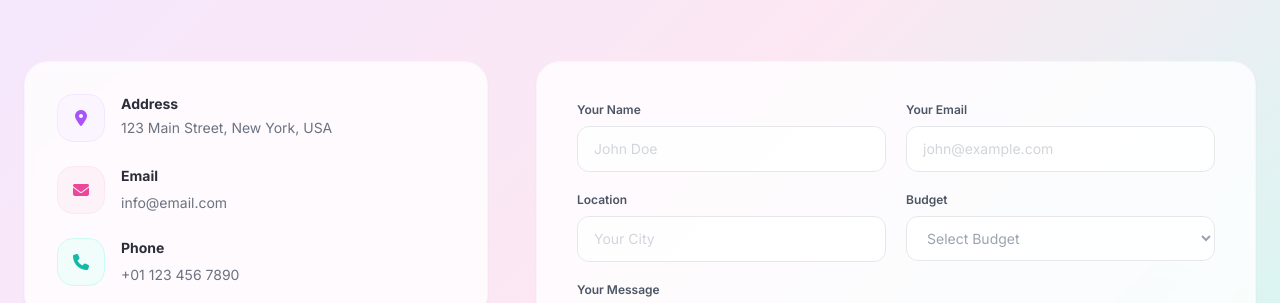
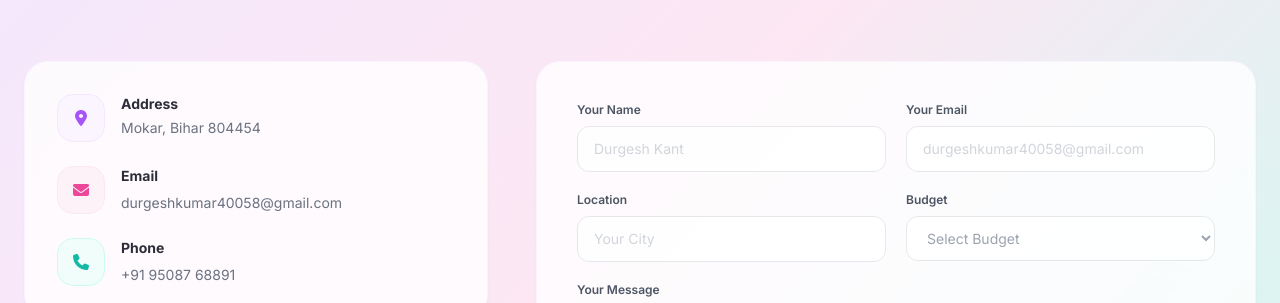
Before and after one commit to Durgeshkant/Portfolio, a plain HTML site: page index.html in a window 1280 px wide. Shown: the part 5274-5577 px from the top of the page. Drawn offline with nearby package versions, Linux system fonts and the light colour scheme; a web font is replaced by a local one.

Commit message:
Update contact information in index.html

```diff
--- a/index.html
+++ b/index.html
@@ -803,7 +803,7 @@
                             </div>
                             <div>
                                 <h4 class="font-bold text-sm mb-1">Address</h4>
-                                <p class="text-gray-500 text-sm">123 Main Street, New York, USA</p>
+                                <p class="text-gray-500 text-sm">Mokar, Bihar 804454</p>
                             </div>
                         </div>
                         <div class="flex items-start gap-4 mb-6">
@@ -813,8 +813,8 @@
                             </div>
                             <div>
                                 <h4 class="font-bold text-sm mb-1">Email</h4>
-                                <a href="mailto:info@email.com"
-                                    class="text-gray-500 text-sm hover:text-brand-500 transition-colors">info@email.com</a>
+                                <a href="https://mail.google.com"
+                                    class="text-gray-500 text-sm hover:text-brand-500 transition-colors">durgeshkumar40058@gmail.com</a>
                             </div>
                         </div>
                         <div class="flex items-start gap-4">
@@ -825,8 +825,8 @@
                             <div>
                                 <h4 class="font-bold text-sm mb-1">Phone</h4>
                                 <a href="tel:+011234567890"
-                                    class="text-gray-500 text-sm hover:text-brand-500 transition-colors">+01 123 456
-                                    7890</a>
+                                    class="text-gray-500 text-sm hover:text-brand-500 transition-colors">+91 95087
+                                68891</a>
                             </div>
                         </div>
                     </div>
@@ -839,7 +839,7 @@
                             class="w-11 h-11 rounded-full bg-white/80 backdrop-blur-sm border border-brand-100/40 flex items-center justify-center text-brand-500 hover:bg-brand-500 hover:text-white hover:border-brand-500 transition-all shadow-sm">
                             <i class="fab fa-linkedin-in text-sm"></i>
                         </a>
-                        <a href="www.instagram.com"
+                        <a href="https://www.instagram.com/durgeshkant5?igsh=MWc2c3Z1cmJrbWZ5Mw=="
                             class="w-11 h-11 rounded-full bg-white/80 backdrop-blur-sm border border-brand-100/40 flex items-center justify-center text-brand-500 hover:bg-brand-500 hover:text-white hover:border-brand-500 transition-all shadow-sm">
                             <i class="fab fa-instagram text-sm"></i>
                         </a>
@@ -855,12 +855,12 @@
                         <div class="grid sm:grid-cols-2 gap-5 mb-5">
                             <div>
                                 <label class="text-xs font-semibold text-gray-600 mb-2 block">Your Name</label>
-                                <input type="text" placeholder="John Doe"
+                                <input type="text" placeholder="Durgesh Kant"
                                     class="w-full px-4 py-3 rounded-xl border border-gray-200 bg-white/80 text-sm focus:outline-none focus:border-brand-400 focus:ring-2 focus:ring-brand-100 transition-all placeholder:text-gray-300">
                             </div>
                             <div>
                                 <label class="text-xs font-semibold text-gray-600 mb-2 block">Your Email</label>
-                                <input type="email" placeholder="john@example.com"
+                                <input type="email" placeholder="durgeshkumar40058@gmail.com"
                                     class="w-full px-4 py-3 rounded-xl border border-gray-200 bg-white/80 text-sm focus:outline-none focus:border-brand-400 focus:ring-2 focus:ring-brand-100 transition-all placeholder:text-gray-300">
                             </div>
                         </div>
```
